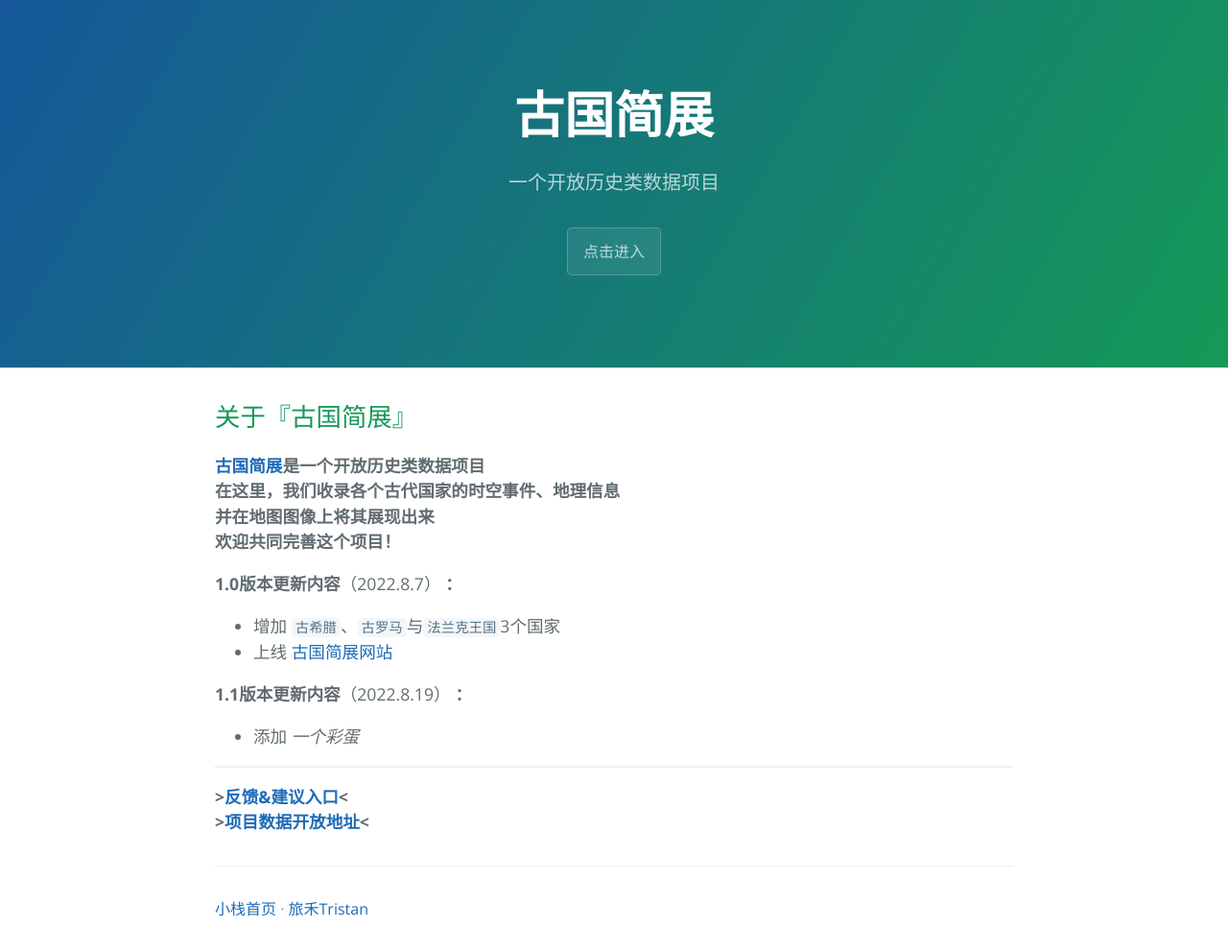
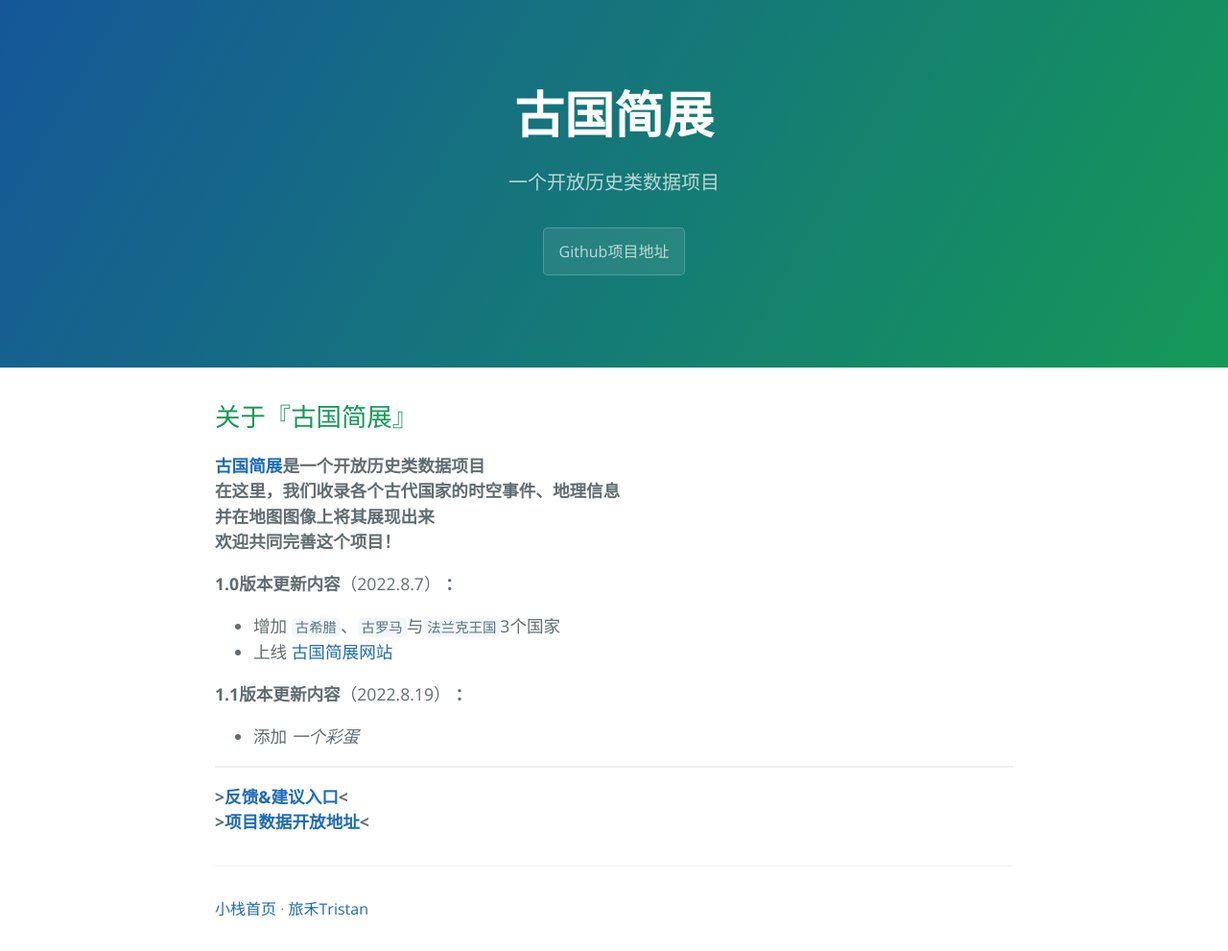
Before and after one commit to Qiu-Quanzhi/blog, a Jekyll site: the page built from historyapp/index.md, in a window 1280 px wide. Shown: the whole page at 96% size. Built offline with Jekyll 4.4.1, drawn with Linux system fonts in a browser that asks for light colours.

Commit message:
Update index.md

```diff
--- a/historyapp/index.md
+++ b/historyapp/index.md
@@ -2,8 +2,12 @@
 layout: default
 title: 古国简展
 description: 一个开放历史类数据项目
+btnUrl: https://support.qq.com/product/422563
+btnText: 反馈&建议
 btnUrl: https://historyapp.qqzhi.cc/
 btnText: 点击进入
+btnUrl: https://github.com/Qiu-Quanzhi/historyApp
+btnText: Github项目地址
 ---
 
 ## 关于『古国简展』
```
